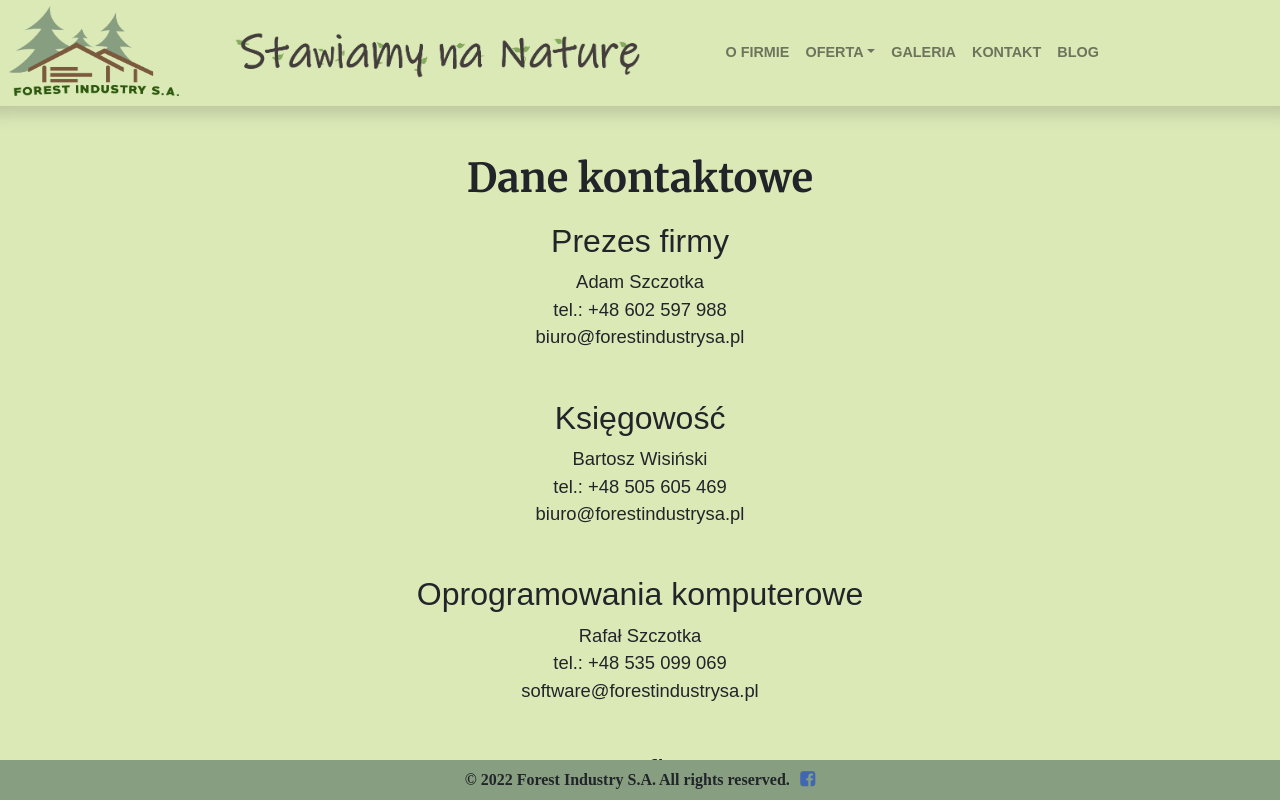
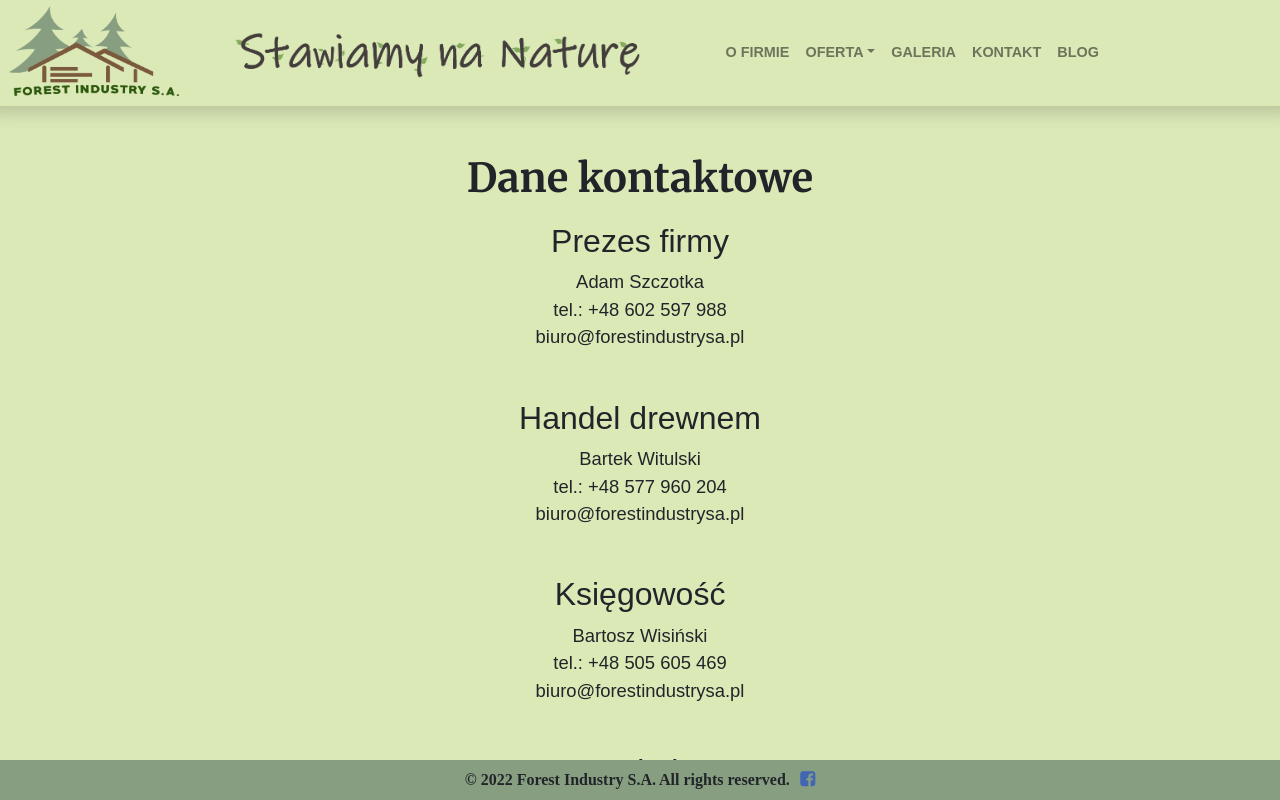
Before and after one commit to spazzola/Forest-Industry-Web-Page-SSR, a Nuxt app: page /TheContact in a window 1280 px wide. Shown: the top 800 px of the page. Built offline with nearby package versions, Linux system fonts and the light colour scheme.

Commit message:
Added new content to TheContact

```diff
--- a/pages/TheContact.vue
+++ b/pages/TheContact.vue
@@ -8,6 +8,14 @@
         <h2>Prezes firmy</h2>
         Adam Szczotka <br />
         tel.: +48 602 597 988 <br />
+        biuro@forestindustrysa.pl <br />
+        <br />
+      </div>
+
+      <div class="contactTile">
+        <h2>Handel drewnem</h2>
+        Bartek Witulski <br />
+        tel.: +48 577 960 204 <br />
         biuro@forestindustrysa.pl <br />
         <br />
       </div>
```
